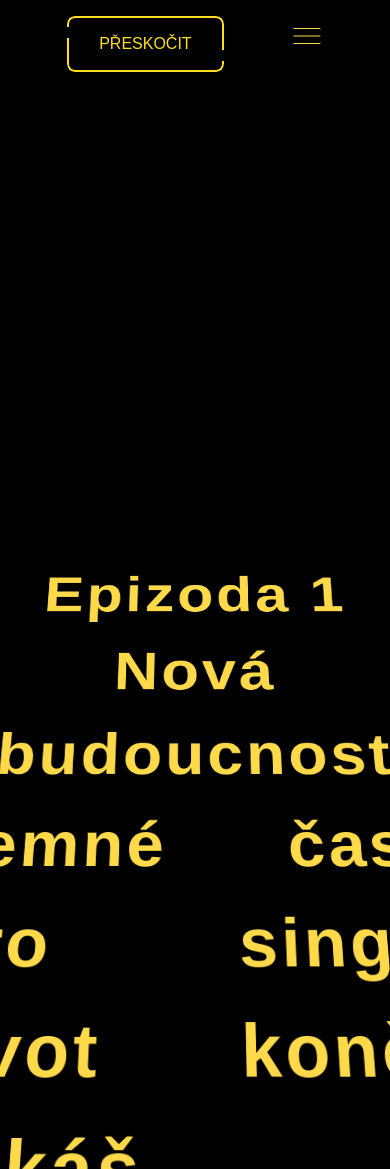
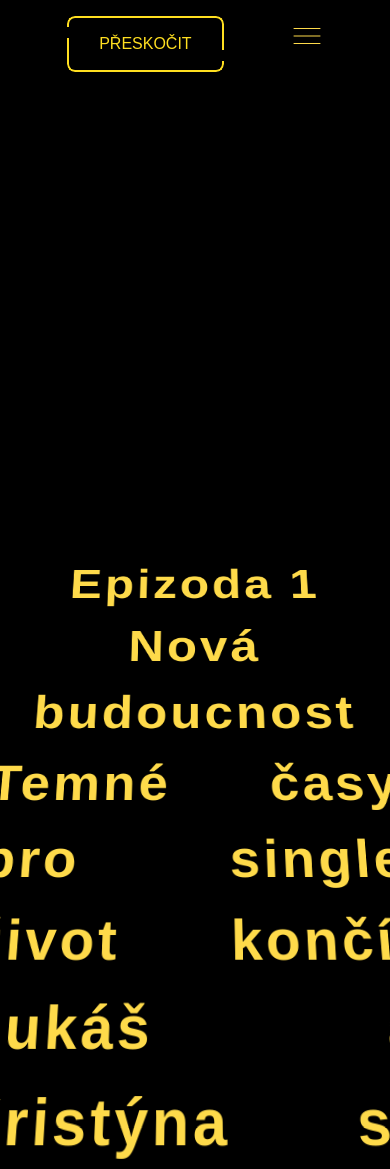
Before and after one commit to MCHCortana/lulytyna, a React (Vite) app: page / in a window 390 px wide. Built offline with nearby package versions, Linux system fonts and the light colour scheme; a web font is replaced by a local one.

Commit message:
adjustments to the crawl text

```diff
--- a/src/components/Crawl/Crawl.jsx
+++ b/src/components/Crawl/Crawl.jsx
@@ -1,35 +1,29 @@
 import "./crawl.css";
+import logoInv from "../../assets/logoInverted.png"
+import {useEffect, useState} from "react";
+import {CustomButton} from "../CustomButton/CustomButton.jsx";
+import {Link} from "react-router-dom";
+import {CrawlText} from "./CrawlText.jsx";
 
 export const Crawl = () => {
+    const [showAnime, setShowAnime] = useState(true)
+
+    useEffect(() => {
+        const timer = setTimeout(() => {
+            setShowAnime(false);
+        }, 63000);
+
+        return () => clearTimeout(timer);
+    }, []);
+
     return (<>
-        <div className="fade">
-
-        </div>
-        <section className="star-wars">
-            <div className="crawl">
-                <div className="title">
-                    <p>Epizoda 1</p>
-                    <h1>Nová budoucnost</h1>
-                </div>
-                <p>
-                    Temné časy pro single život končí.
-                    Lukáš a Kristýna se rozhodli
-                    spojit své síly a říct sbohem samotě.
-                    Vydávají se na dobrodružství,
-                    které je silnější než jakákoli Temná strana.</p>
-
-                <p>6. září 2025 v Kraslicích nastane událost,
-                    která rozvíří vesmír (minimálně ten náš) – jejich svatba!</p>
-
-                <p>Tak si připravte kapesníčky na slzy dojetí,
-                    játra na přípitek,
-                    břicha na smích –
-                    a vydejte se s námi oslavit začátek
-                    nové kapitoly plné lásky,
-                    radosti a hvězdně laděné párty!</p>
-
-                <p>May the Love be with you. Always.</p>
+        {showAnime ? <CrawlText showAnime={showAnime} /> : (<>
+            <img src={logoInv} alt="logoLK inverted"/>
+            <div className="continue--button post-animation">
+                <Link to="/rozcestnik">
+                    <CustomButton buttonText="ROZCESTNÍK"/>
+                </Link>
             </div>
-        </section>
+        </>)}
     </>)
 }
--- /dev/null
+++ b/src/components/Crawl/CrawlText.jsx
@@ -0,0 +1,40 @@
+import "./crawl.css"
+import logoInv from "../../assets/logoInverted.png";
+
+export const CrawlText = ({showAnime}) => {
+    return (
+        <div className={`fade ${!showAnime ? 'fade-out' : ''}`}>
+            <div className="fade">
+            </div>
+            <section className="star-wars">
+                <div className="crawl">
+                    <div className="title">
+                        <p>Epizoda 1</p>
+                        <h1>Nová budoucnost</h1>
+                    </div>
+                    <p>
+                        Temné časy pro single život končí.
+                        Lukáš a Kristýna se rozhodli
+                        spojit své síly a říct sbohem samotě.
+                        Vydávají se na dobrodružství,
+                        které je silnější než jakákoli Temná strana.</p>
+
+                    <p>6. září 2025 v Kraslicích nastane událost,
+                        která rozvíří vesmír (minimálně ten náš) svatba!</p>
+
+                    <p>Připravte si kapesníčky na slzy dojetí,
+                        játra na přípitek,
+                        břicha na smích
+                        a vydejte se s námi oslavit začátek
+                        nové epizody plné lásky a
+                        radosti.
+                        Připravte se na hvězdnou párty!</p>
+
+                    <p className="always">May the Love be with you. Always.</p>
+                    <p>
+                    </p>
+                    <img src={logoInv} alt="logoLK inverted"/>
+                </div>
+            </section>
+        </div>)
+}
--- a/src/components/Crawl/crawl.css
+++ b/src/components/Crawl/crawl.css
@@ -14,7 +14,7 @@
     perspective: 800px;
     /* The rest is totally up to personal styling preferences */
     color: #feda4a;
-    font-size: 500%;
+    font-size: 400%;
     font-weight: 600;
     letter-spacing: 6px;
     line-height: 150%;
@@ -29,11 +29,46 @@
     transform-origin: 50% 100%;
     padding-top: 50vh;
     /* Adds the crawl animation, which plays for one minute */
-    animation: crawl 60s linear;
+    animation: crawl 65s linear;
 }
 .star-wars .title{
     text-align: center;
 }
+.star-wars .always{
+    text-align: center;
+}
+
+.fade-in {
+    opacity: 0;
+    animation: fadeIn 3s ease forwards;
+}
+
+@keyframes fadeOut {
+    from {
+        opacity: 1;
+        transform: translateY(0);
+    }
+    to {
+        opacity: 0;
+        transform: translateY(20px);
+    }
+}
+
+.fade-out {
+    animation: fadeOut 4s ease forwards;
+}
+
+@keyframes fadeIn {
+    from {
+        opacity: 0;
+        transform: translateY(20px);
+    }
+    to {
+        opacity: 1;
+        transform: translateY(0);
+    }
+}
+
 
 @keyframes crawl {
     0% {
@@ -44,7 +79,7 @@
     }
     100% {
         /* This is a magic number, but using a big one to make sure the text is fully off the screen at the end */
-        top: -6000px;
+        top: -6020px;
         /* Slightly increasing the rotation at the end and moving the text far away from the viewer */
         transform: rotateX(25deg) translateZ(-2500px);
     }
@@ -65,6 +100,6 @@
     }
 
     .crawl{
-        animation: crawl 60s linear;
+        animation: crawl 65s linear;
     }
 }
--- a/src/index.css
+++ b/src/index.css
@@ -11,7 +11,6 @@
 body {
     width: 100%;
     height: 100%;
-    //overflow: hidden;
     background: #000;
     font-family: 'New Gothic', sans-serif;
 }
```
Also changed, not shown: src/assets/logoInverted.png (added).
